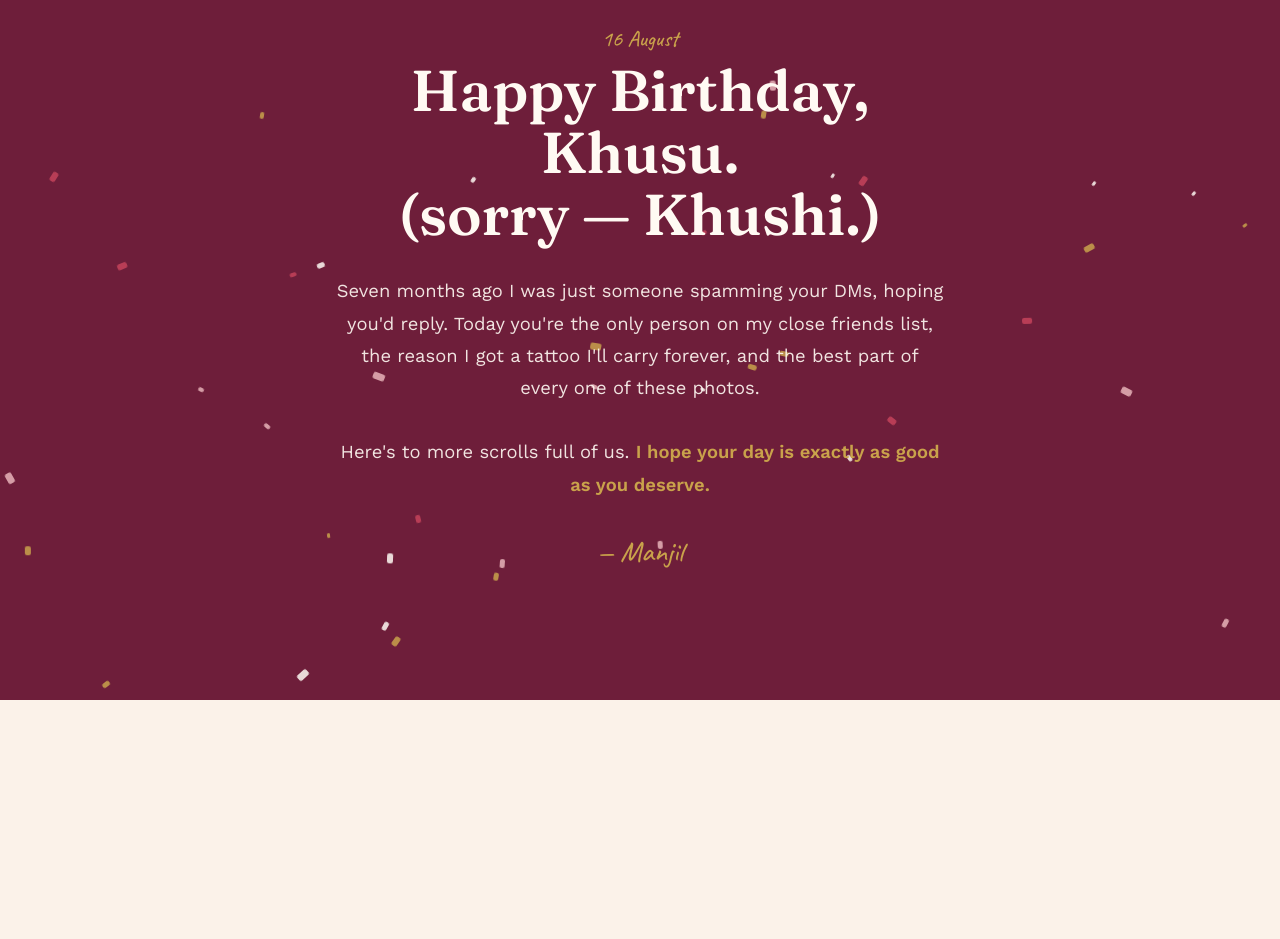
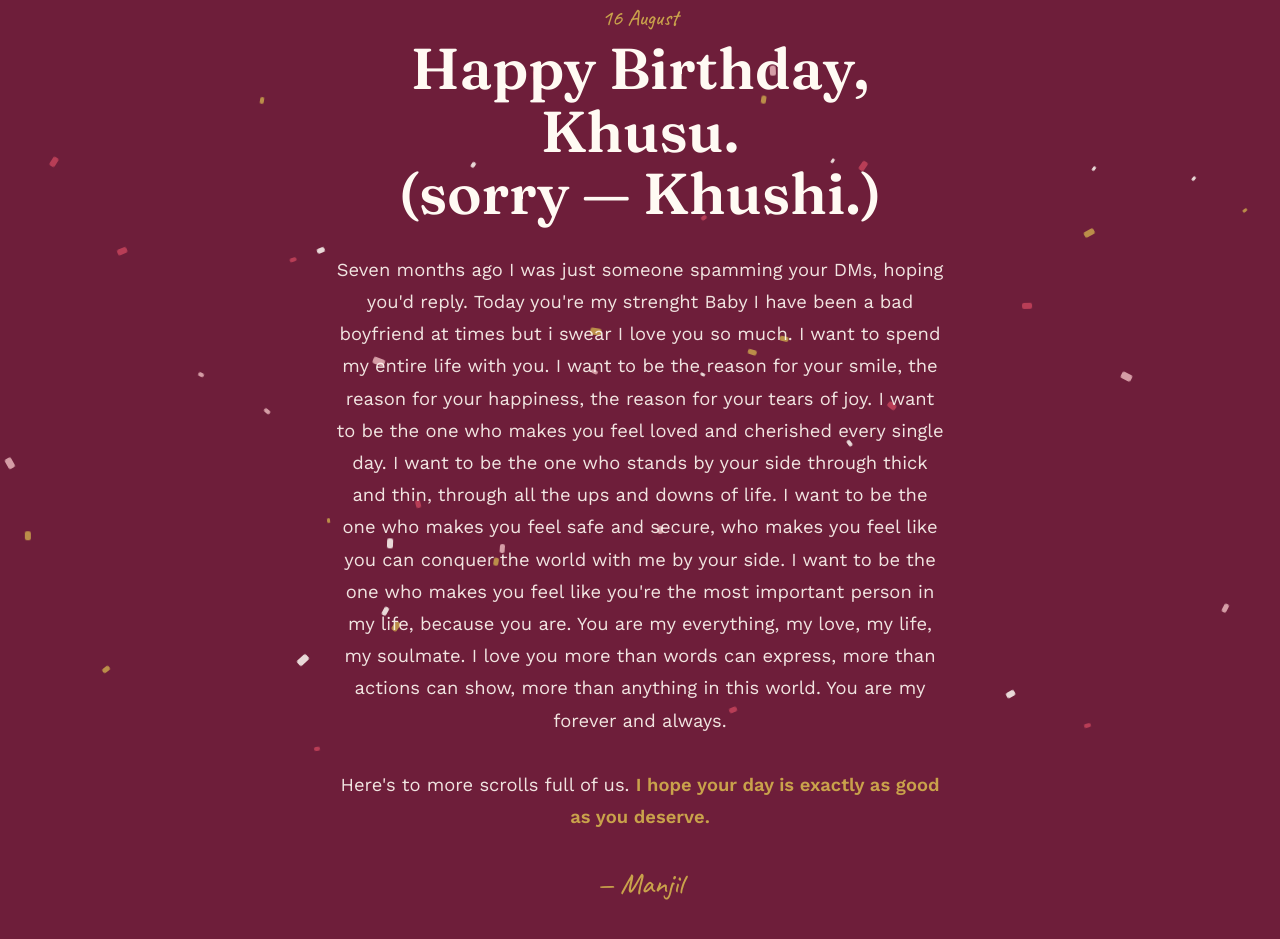
Before and after one commit to ManjilMahanta/khusu, a plain HTML site: page index.html in a window 1280 px wide. Shown: the part 9626-10565 px from the top of the page. Before the commit the page ends 10326 px from the top, so only its background shows below. Drawn offline with nearby package versions, Linux system fonts and the light colour scheme.

Commit message:
Update index.html

```diff
--- a/index.html
+++ b/index.html
@@ -56,8 +56,13 @@
       <h2 class="finale__title">Happy Birthday, Khusu.<br />(sorry — Khushi.)</h2>
       <p class="finale__msg">
         Seven months ago I was just someone spamming your DMs, hoping you'd reply.
-        Today you're the only person on my close friends list, the reason I got a tattoo I'll
-        carry forever, and the best part of every one of these photos.
+        Today you're my strenght
+        Baby I have been a bad boyfriend at times but i swear I love you so much. I want to spend my entire life with you. I want to be the reason for your smile,
+        the reason for your happiness, the reason for your tears of joy. I want to be the one who makes you feel loved and cherished every single day.
+        I want to be the one who stands by your side through thick and thin, through all the ups and downs of life.
+       I want to be the one who makes you feel safe and secure, who makes you feel like you can conquer the world with me by your side.
+        I want to be the one who makes you feel like you're the most important person in my life, because you are. You are my everything, my love, my life, my soulmate.
+        I love you more than words can express, more than actions can show, more than anything in this world. You are my forever and always.
         <br><br>
         Here's to more scrolls full of us. <strong>I hope your day is exactly as good as you deserve.</strong>
       </p>
```
